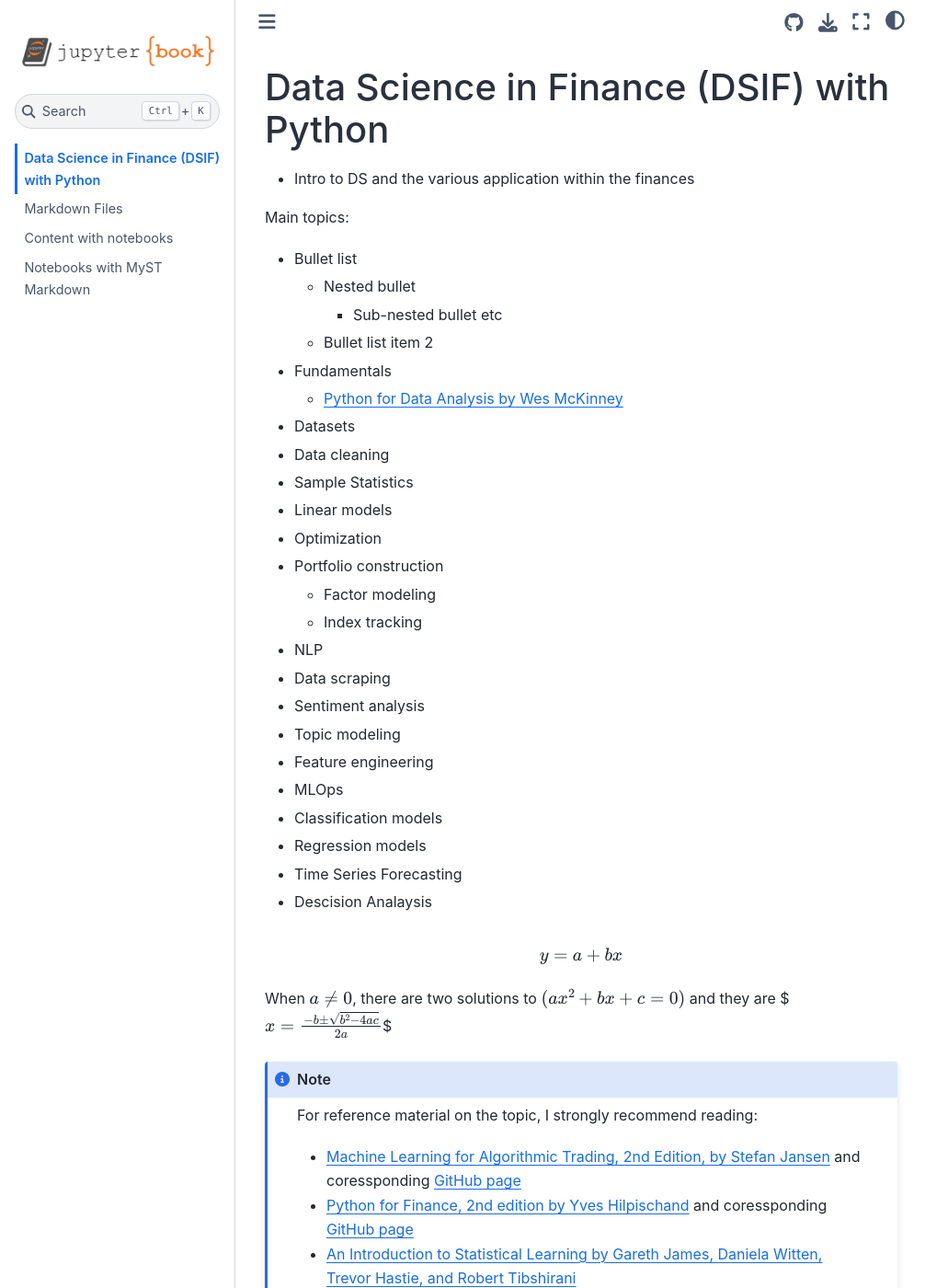
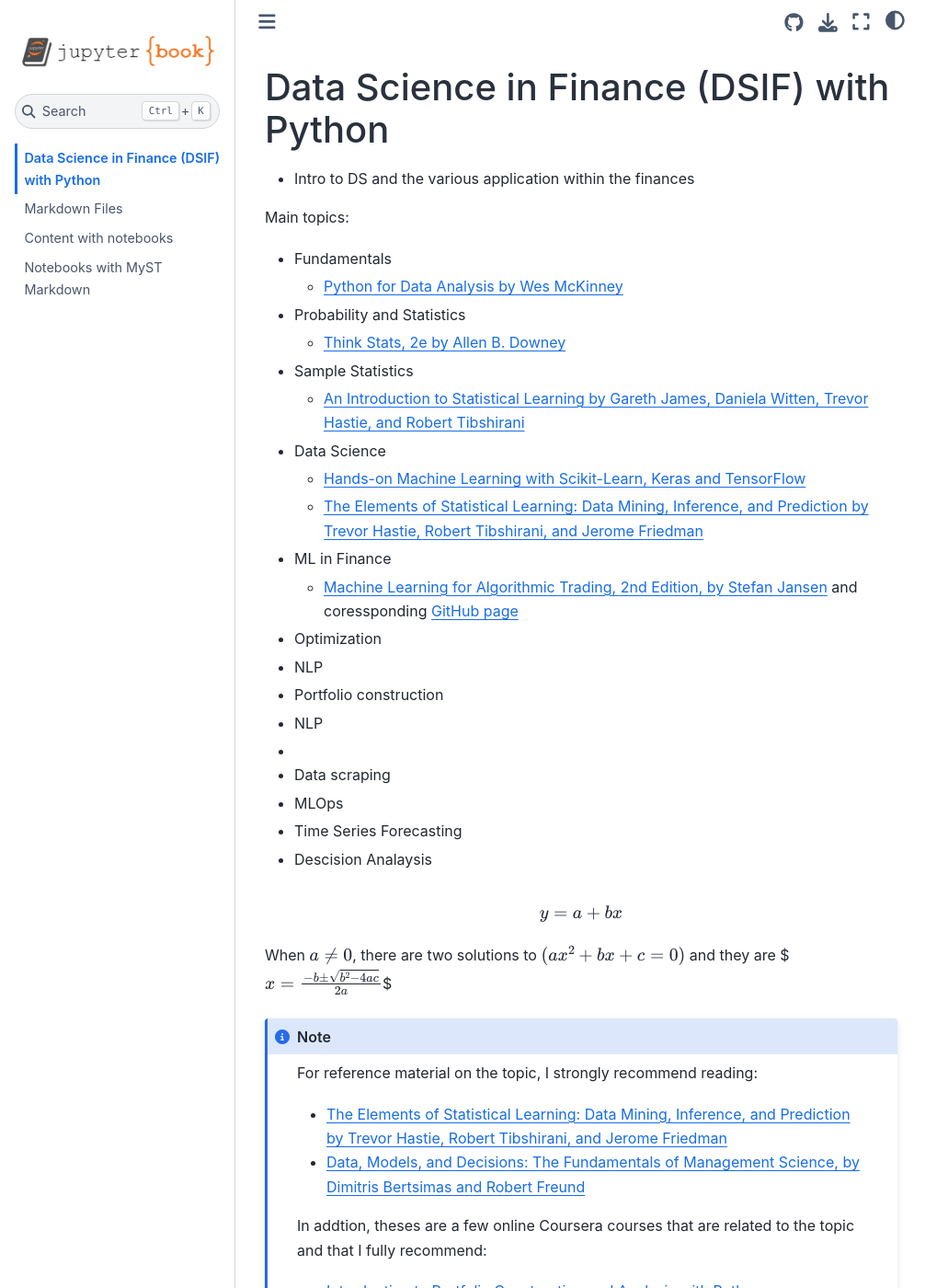
Before and after one commit to naftalic/DSIF, a Jupyter Book: the page built from intro.md, in a window 1280 px wide and 1400 px high. Shown: the whole window at 92% size, without its empty margins (0-1031 px from the left). Built offline with Jupyter Book 1.0.4 settings and Sphinx 7.4.7 and the Sphinx Book theme 1.1.4, drawn with Linux system fonts in a browser that asks for light colours; some of the changed text lies outside the part shown.

Commit message:
Update intro.md

```diff
--- a/intro.md
+++ b/intro.md
@@ -4,29 +4,28 @@
 
 Main topics:
 
-* Bullet list
-    * Nested bullet
-        * Sub-nested bullet etc
-    * Bullet list item 2
+* Fundamentals
+    * [Python for Data Analysis by Wes McKinney](https://wesmckinney.com/book/)
+* Probability and Statistics
+    * [Think Stats, 2e by Allen B. Downey](https://greenteapress.com/wp/think-stats-2e/)
+* Sample Statistics
+    * [An Introduction to Statistical Learning by Gareth James, Daniela Witten, Trevor Hastie, and Robert Tibshirani](https://www.statlearning.com/)
+* Data Science
+    * [Hands-on Machine Learning with Scikit-Learn, Keras and TensorFlow](https://github.com/ageron/handson-ml2)
+    * [The Elements of Statistical Learning: Data Mining, Inference, and Prediction by Trevor Hastie, Robert Tibshirani, and Jerome Friedman](https://hastie.su.domains/ElemStatLearn/)
+* ML in Finance
+    * [Machine Learning for Algorithmic Trading, 2nd Edition, by Stefan Jansen](https://www.amazon.com/Machine-Learning-Algorithmic-Trading-alternative/dp/1839217715) and coressponding [GitHub page](https://github.com/PacktPublishing/Machine-Learning-for-Algorithmic-Trading-Second-Edition)
+* Optimization
+* NLP
+* Portfolio construction
 
-* Fundamentals
-  * [Python for Data Analysis by Wes McKinney](https://wesmckinney.com/book/)
-* Datasets
-* Data cleaning
-* Sample Statistics
-* Linear models
-* Optimization
-* Portfolio construction
-  * Factor modeling
-  * Index tracking
+
 * NLP
+*
 * Data scraping
-* Sentiment analysis
-* Topic modeling
-* Feature engineering
+
 * MLOps
-* Classification models
-* Regression models
+
 * Time Series Forecasting
 * Descision Analaysis
 
@@ -41,12 +40,10 @@ $$ x = {-b \pm \sqrt{b^2-4ac} \over 2a} $$
 
 :::{note}
 For reference material on the topic, I strongly recommend reading:
-* [Machine Learning for Algorithmic Trading, 2nd Edition, by Stefan Jansen](https://www.amazon.com/Machine-Learning-Algorithmic-Trading-alternative/dp/1839217715) and coressponding [GitHub page](https://github.com/PacktPublishing/Machine-Learning-for-Algorithmic-Trading-Second-Edition)
-* [Python for Finance, 2nd edition by Yves Hilpischand](https://www.amazon.com/Python-Finance-Mastering-Data-Driven/dp/1492024333/) and coressponding [GitHub page](https://github.com/yhilpisch/py4fi2nd)
-* [An Introduction to Statistical Learning by Gareth James, Daniela Witten, Trevor Hastie, and Robert Tibshirani](https://www.statlearning.com/)
+
+
 * [The Elements of Statistical Learning: Data Mining, Inference, and Prediction by Trevor Hastie, Robert Tibshirani, and Jerome Friedman](https://hastie.su.domains/ElemStatLearn/)
-* [Python for Data Analysis by Wes McKinney](https://wesmckinney.com/book/)
-* [Convex Optimization by Stephen Boyd and Lieven Vandenberghe](https://web.stanford.edu/~boyd/cvxbook/bv_cvxbook.pdf)
+
 * [Data, Models, and Decisions: The Fundamentals of Management Science, by Dimitris Bertsimas and Robert Freund](https://www.amazon.com/Data-Models-Decisions-Fundamentals-Management/dp/097591460X)
 
 In addtion, theses are a few online Coursera courses that are related to the topic and that I fully recommend:
```
